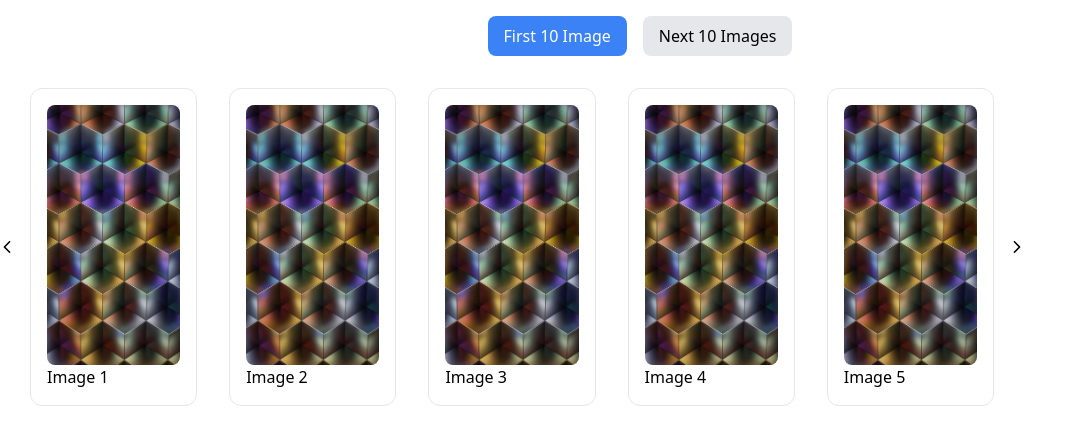
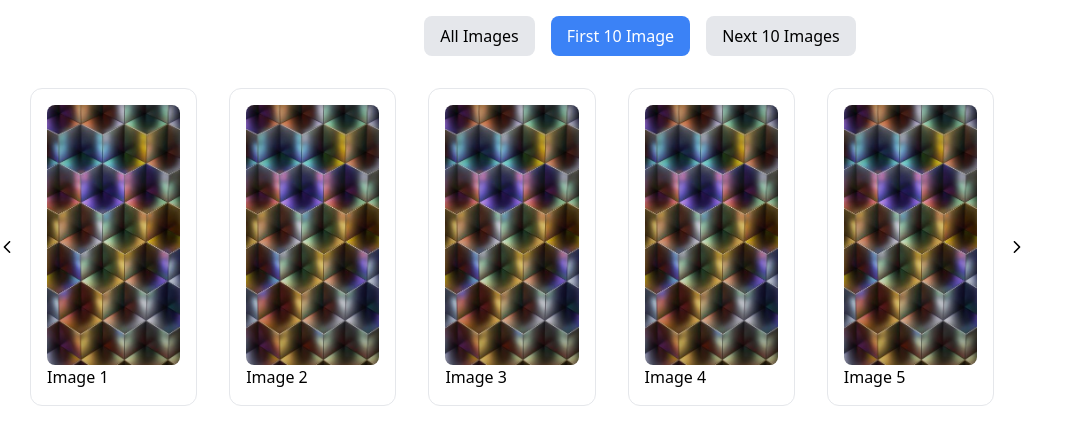
Before and after one commit to satyamgcode/vueprime-carousel, a Vue app: page / in a window 1280 px wide. Shown: the top 444 px of the page, without its empty margins (0-1081 px from the left). Built offline with nearby package versions, Linux system fonts and the light colour scheme.

Commit message:
added all images button

```diff
--- a/src/App.vue
+++ b/src/App.vue
@@ -1,6 +1,13 @@
 <template>
   <div class="mx-auto">
     <div class="tabs flex justify-center gap-4 mb-4 mt-4" >
+            <button
+        :class="['tab-button px-4 py-2 rounded-lg', activeTab === 'all' ? 'bg-blue-500 text-white' : 'bg-gray-200']"
+        @click="setActiveTab('all')"
+      >
+        All Images
+      </button>
+
       <button
         :class="['tab-button px-4 py-2 rounded-lg', activeTab === 'first10' ? 'bg-blue-500 text-white' : 'bg-gray-200']"
         @click="setActiveTab('first10')"
@@ -116,9 +123,12 @@ const filteredItems = computed(() => {
     return items.value.slice(0, 10);
   } else if (activeTab.value === 'next10') {
     return items.value.slice(10);
+  } else if (activeTab.value === 'all') {
+    return items.value; // Return all items
   }
   return [];
 });
+
 
 // Function to switch tabs and reset the carousel
 const setActiveTab = (tab) => {
```
